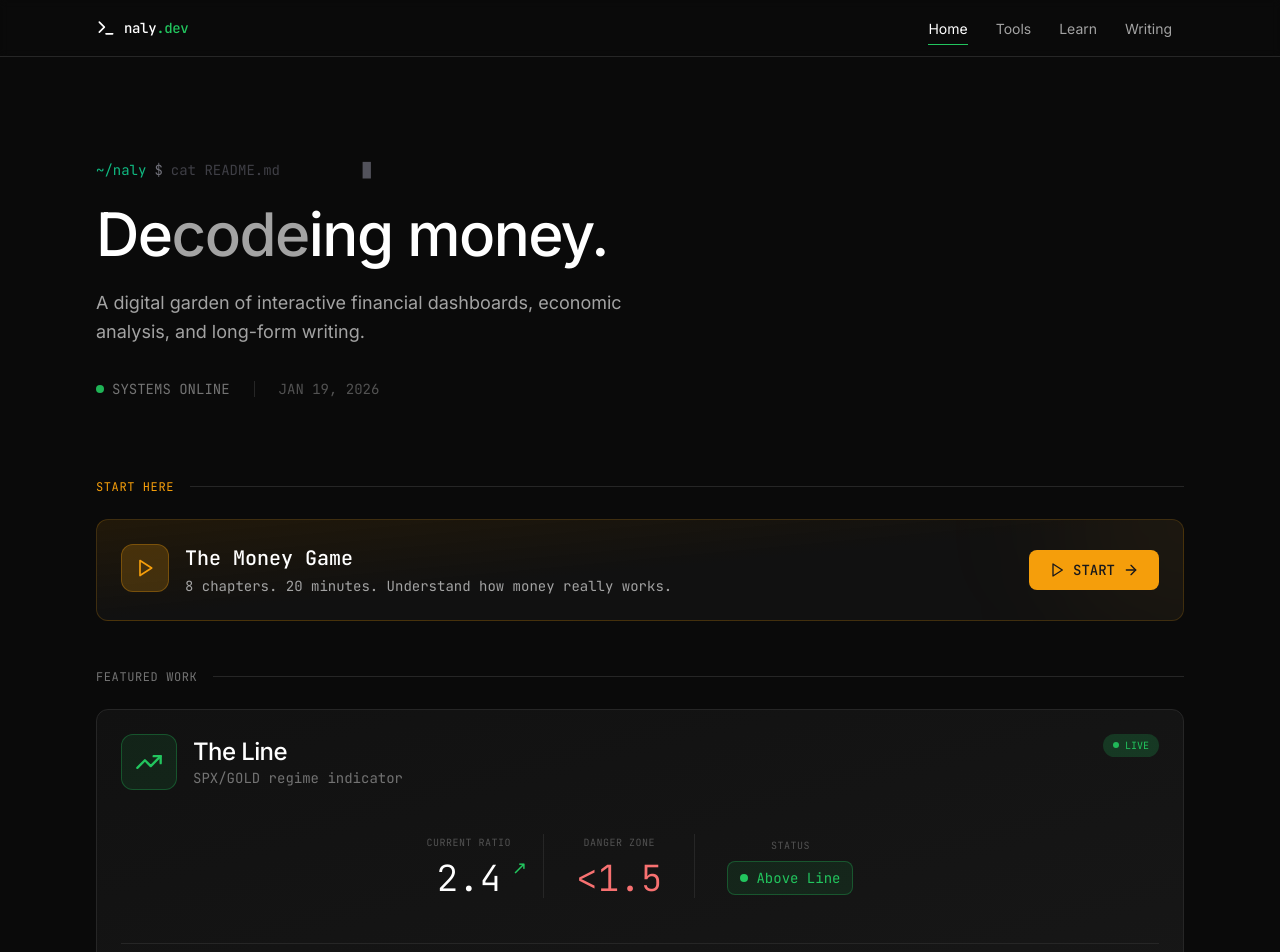
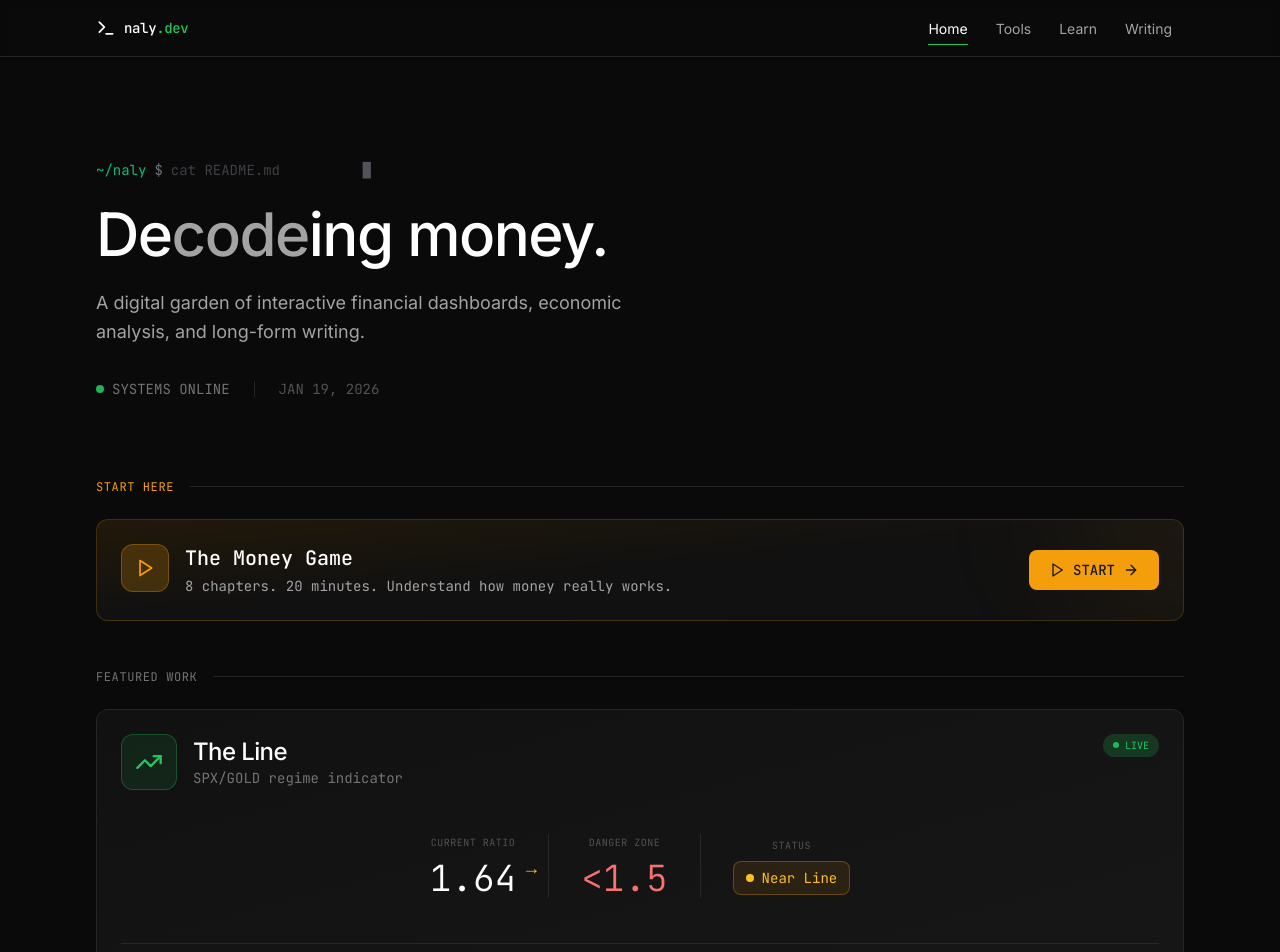
Before and after one commit to defi-naly/naly-dev, a Next.js app: page /home in a window 1280 px wide. Shown: the top 952 px of the page. Built offline with nearby package versions, Linux system fonts and the light colour scheme.

Commit message:
Update The Line card with current ratio (1.64)
- Show actual ratio of 1.64 instead of 2.4
- Update status to "Near Line" with amber warning color
- Change trend arrow to neutral (→)

Co-Authored-By: Claude Opus 4.5 <noreply@anthropic.com>

```diff
--- a/components/BentoGrid.js
+++ b/components/BentoGrid.js
@@ -186,8 +186,8 @@ function TheLineCard() {
           <div className="text-center">
             <p className="text-neutral-600 font-mono text-[10px] uppercase tracking-wider mb-2">Current Ratio</p>
             <div className="relative">
-              <span className="text-4xl font-mono font-light text-white">2.4</span>
-              <span className="absolute -top-1 -right-4 text-terminal-accent text-lg">↗</span>
+              <span className="text-4xl font-mono font-light text-white">1.64</span>
+              <span className="absolute -top-1 -right-6 text-amber-400 text-lg">→</span>
             </div>
           </div>
 
@@ -208,9 +208,9 @@ function TheLineCard() {
           {/* Status */}
           <div className="text-center">
             <p className="text-neutral-600 font-mono text-[10px] uppercase tracking-wider mb-2">Status</p>
-            <span className="inline-flex items-center gap-2 px-3 py-1.5 bg-terminal-accent/10 border border-terminal-accent/30 rounded-lg">
-              <span className="w-2 h-2 rounded-full bg-terminal-accent" />
-              <span className="font-mono text-sm text-terminal-accent">Above Line</span>
+            <span className="inline-flex items-center gap-2 px-3 py-1.5 bg-amber-500/10 border border-amber-500/30 rounded-lg">
+              <span className="w-2 h-2 rounded-full bg-amber-400" />
+              <span className="font-mono text-sm text-amber-400">Near Line</span>
             </span>
           </div>
         </div>
```
